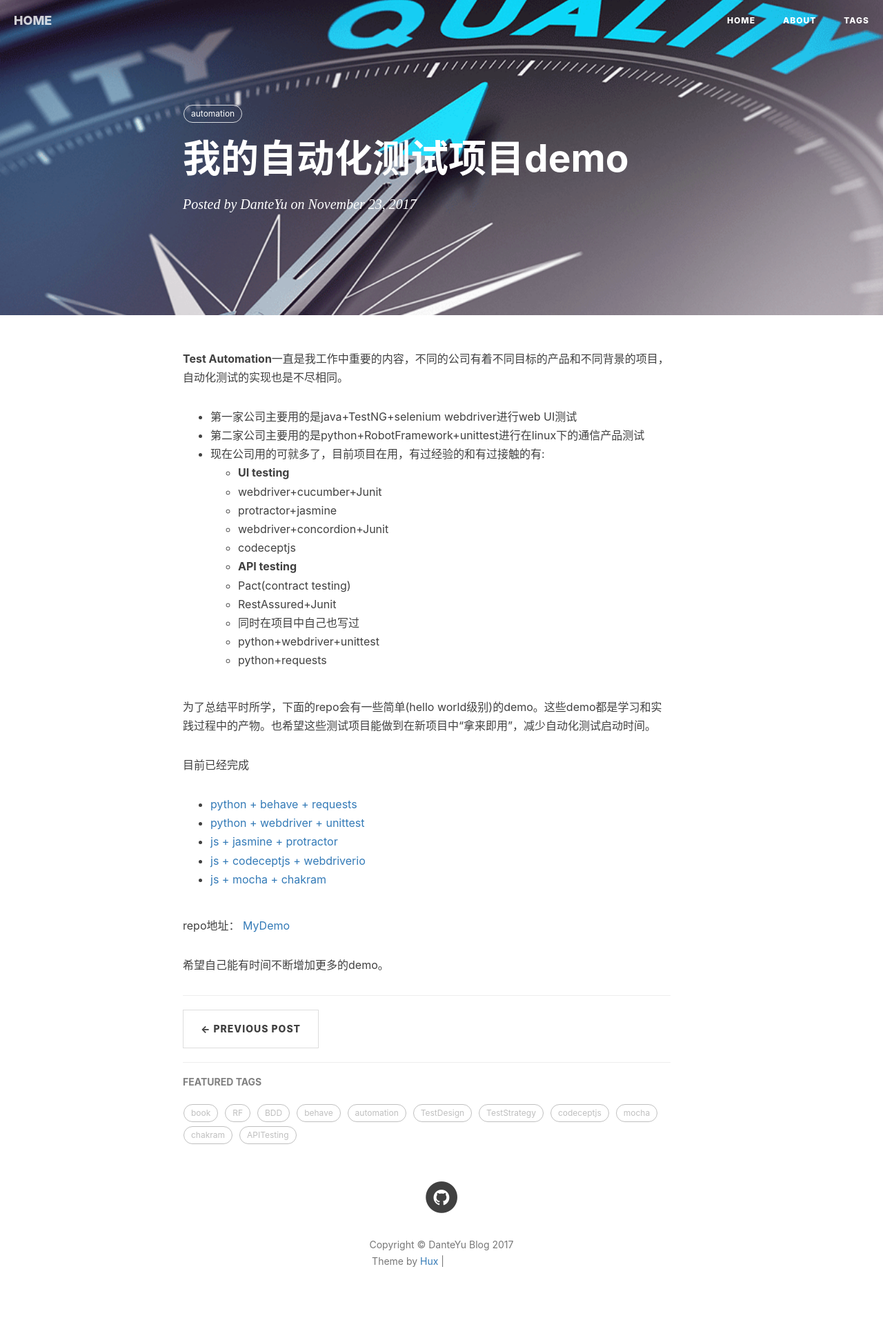
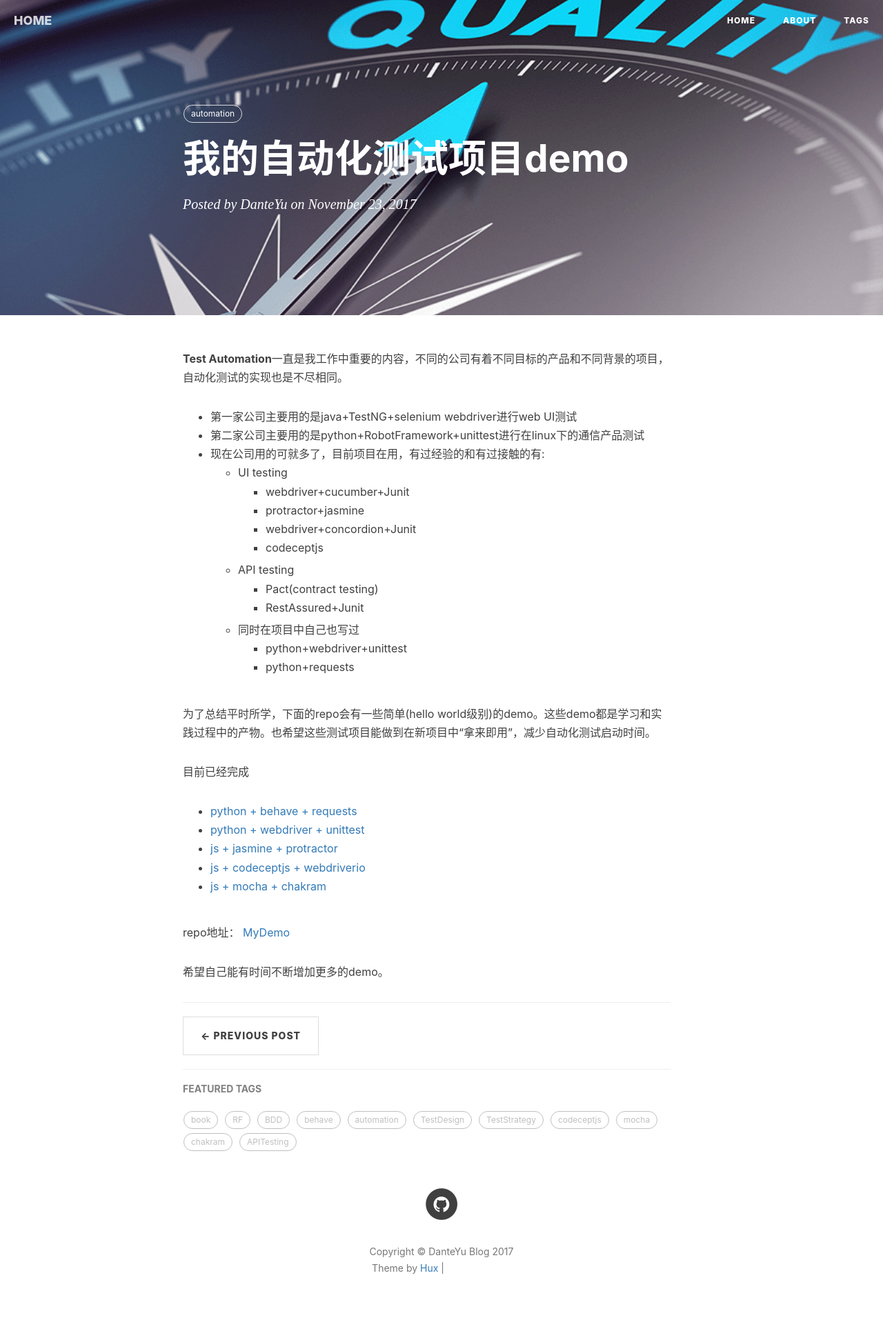
Before and after one commit to DanteYu/DanteYu.github.io, a Jekyll site: the page built from _posts/2017-11-23-myautomationproject.markdown, in a window 1280 px wide. Shown: the whole page at 69% size. Built offline with Jekyll 4.4.1, drawn with Linux system fonts in a browser that asks for light colours; nearby versions of some CDN libraries; comment, search, counter and statistics services are not loaded; grey boxes are pictures that could not be loaded.

```diff
--- a/_posts/2017-11-23-myautomationproject.markdown
+++ b/_posts/2017-11-23-myautomationproject.markdown
@@ -10,20 +10,20 @@ tags:
 
 **Test Automation**一直是我工作中重要的内容，不同的公司有着不同目标的产品和不同背景的项目，自动化测试的实现也是不尽相同。
 
-- 第一家公司主要用的是java+TestNG+selenium webdriver进行web UI测试
-- 第二家公司主要用的是python+RobotFramework+unittest进行在linux下的通信产品测试
-- 现在公司用的可就多了，目前项目在用，有过经验的和有过接触的有:
-	- __UI testing__
-    - webdriver+cucumber+Junit
-    - protractor+jasmine
-    - webdriver+concordion+Junit
-    - codeceptjs
-	- __API testing__
-    - Pact(contract testing)
-    - RestAssured+Junit
-	- 同时在项目中自己也写过
-    - python+webdriver+unittest
-    - python+requests
+* 第一家公司主要用的是java+TestNG+selenium webdriver进行web UI测试
+* 第二家公司主要用的是python+RobotFramework+unittest进行在linux下的通信产品测试
+* 现在公司用的可就多了，目前项目在用，有过经验的和有过接触的有:
+  * UI testing
+    * webdriver+cucumber+Junit
+    * protractor+jasmine
+    * webdriver+concordion+Junit
+    * codeceptjs
+  * API testing
+    * Pact(contract testing)
+    * RestAssured+Junit
+  * 同时在项目中自己也写过
+    * python+webdriver+unittest
+    * python+requests
 
 为了总结平时所学，下面的repo会有一些简单(hello world级别)的demo。这些demo都是学习和实践过程中的产物。也希望这些测试项目能做到在新项目中“拿来即用”，减少自动化测试启动时间。
 
```
